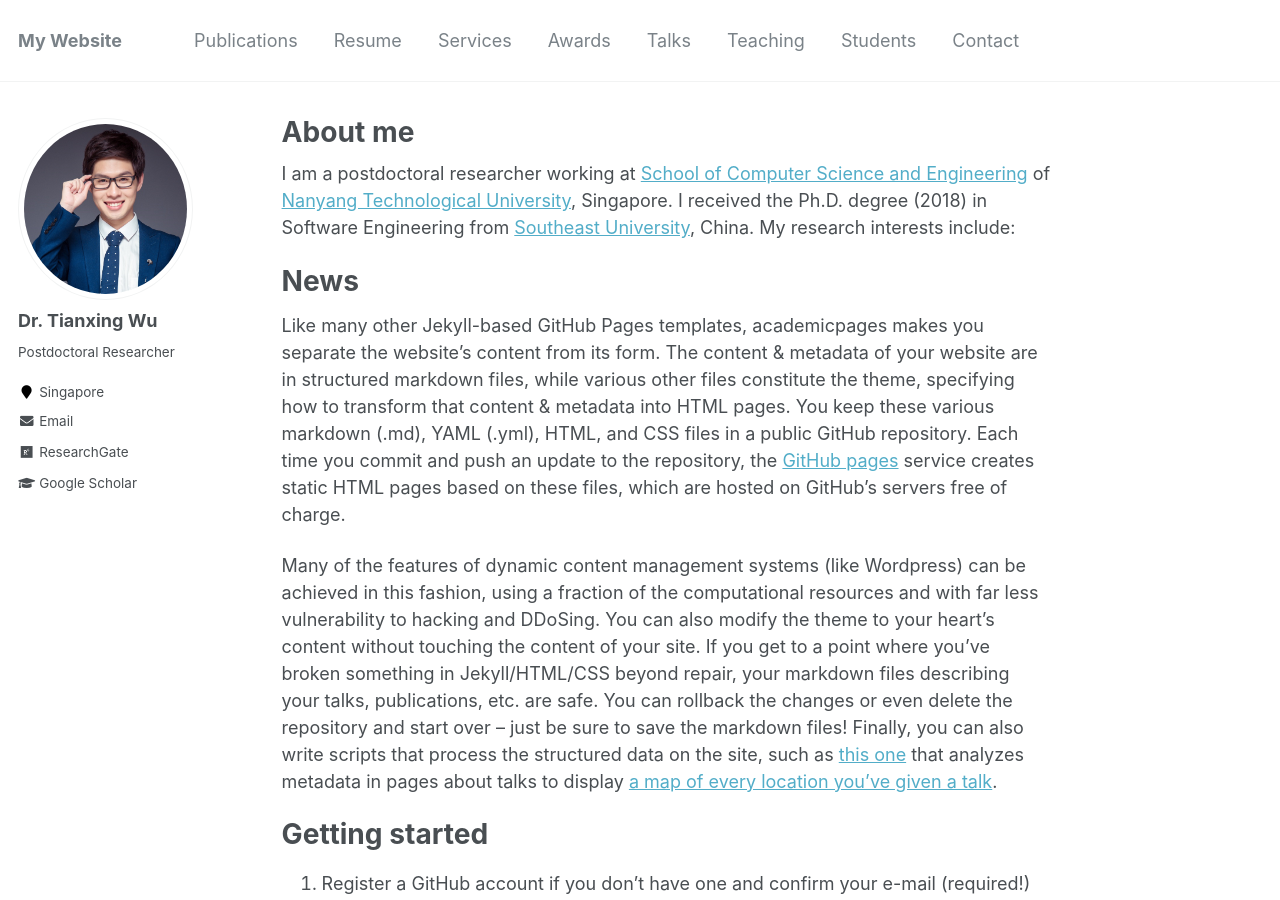
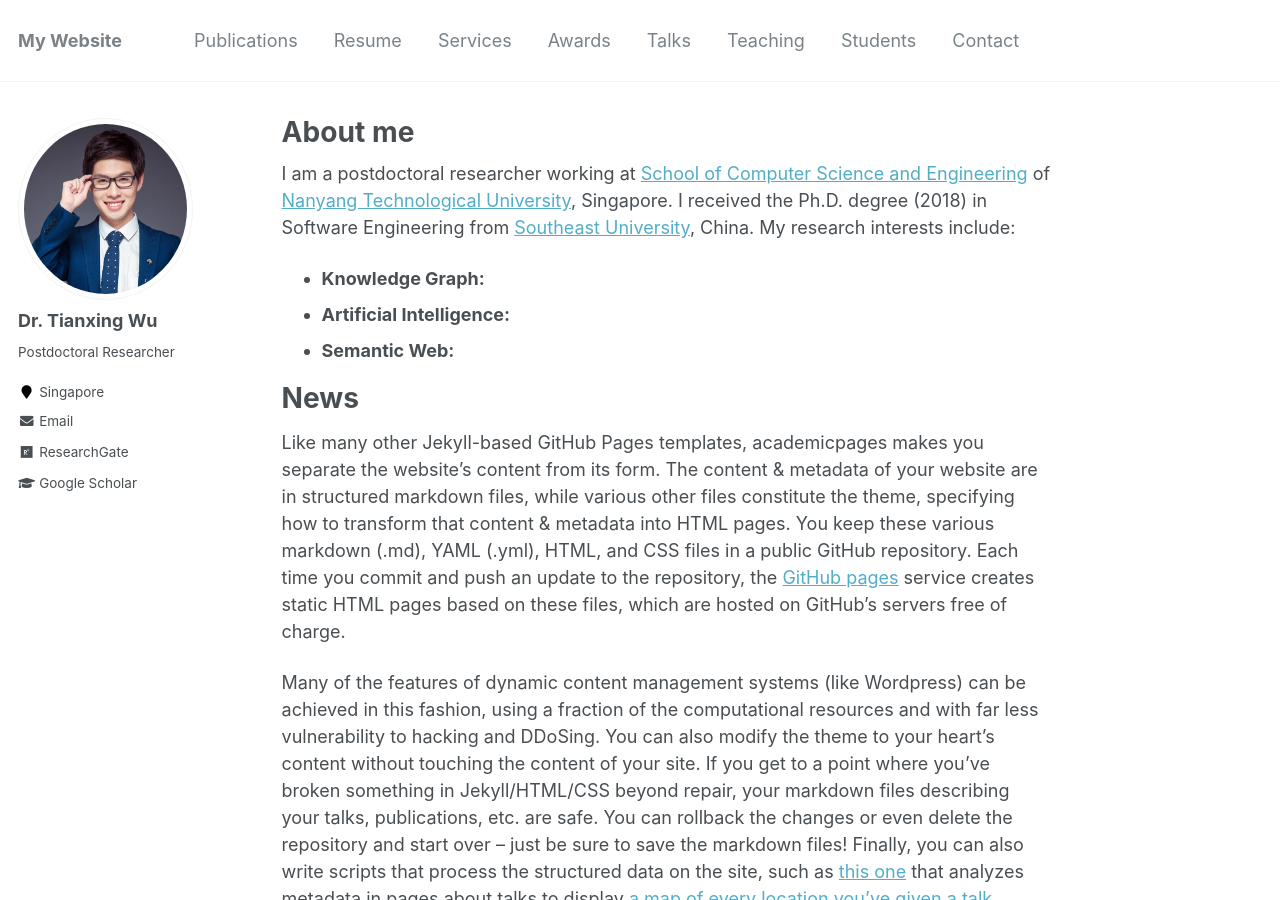
Before and after one commit to tianxing-wu/tianxing-wu.github.io, a Jekyll site: the page built from _pages/about.md, in a window 1280 px wide and 900 px high. Built offline with Jekyll 4.4.1, drawn with Linux system fonts in a browser that asks for light colours.

Commit message:
site update

```diff
--- a/_pages/about.md
+++ b/_pages/about.md
@@ -9,7 +9,9 @@ redirect_from:
 ---
 
 I am a postdoctoral researcher working at [School of Computer Science and Engineering](http://scse.ntu.edu.sg) of [Nanyang Technological University](https://www.ntu.edu.sg), Singapore. I received the Ph.D. degree (2018) in Software Engineering from [Southeast University](https://www.seu.edu.cn), China. My research interests include:
-
+* **Knowledge Graph:**
+* **Artificial Intelligence:**
+* **Semantic Web:**
 
 News
 ======
```
Also changed, not shown: 1 other file.
